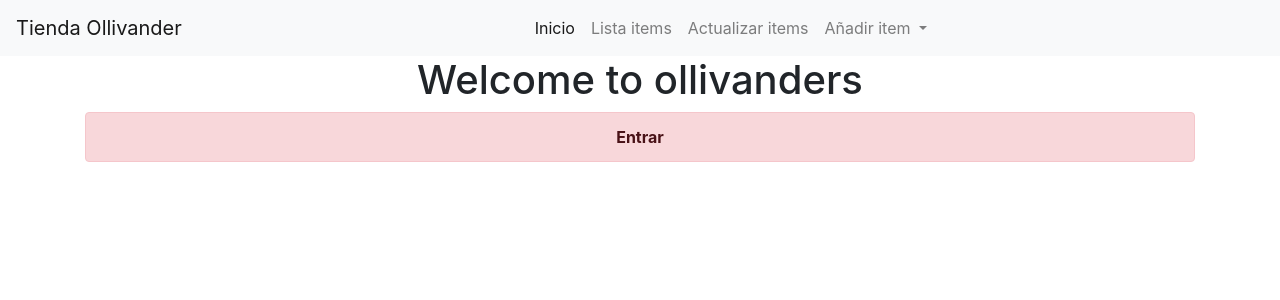
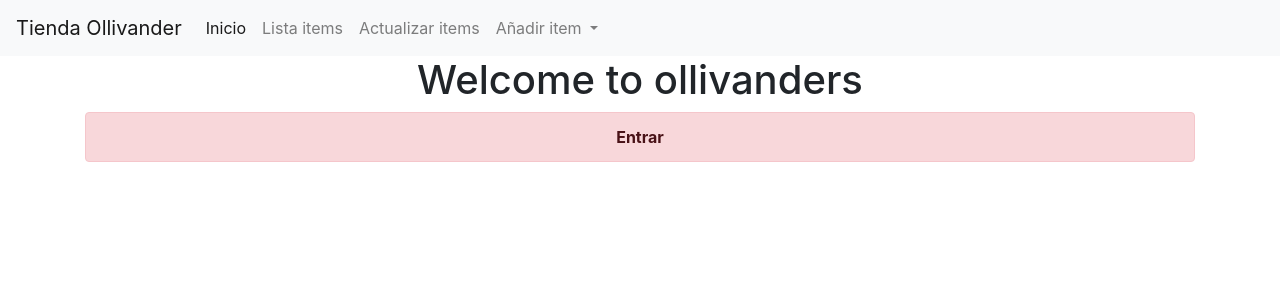
Before and after one commit to sebastia98/Tienda_Olivanders, a Flask app: page / in a window 1280 px wide. Shown: the top 300 px of the page. Run offline with Flask 2, Linux system fonts and the light colour scheme; some libraries are stand-ins or nearby versions.

Commit message:
fix: Arreglar estilo de la barra de navegación
Arreglar estilo de la barra de navegación

```diff
--- a/templates/index.html
+++ b/templates/index.html
@@ -17,7 +17,7 @@
         </button>
 
         <div class="collapse navbar-collapse" id="navbarSupportedContent">
-          <ul class="navbar-nav mx-auto">
+          <ul class="navbar-nav mr-auto">
             <li class="nav-item active">
               <a class="nav-link" href="#">Inicio<span class="sr-only"></span></a>
             </li>
```
